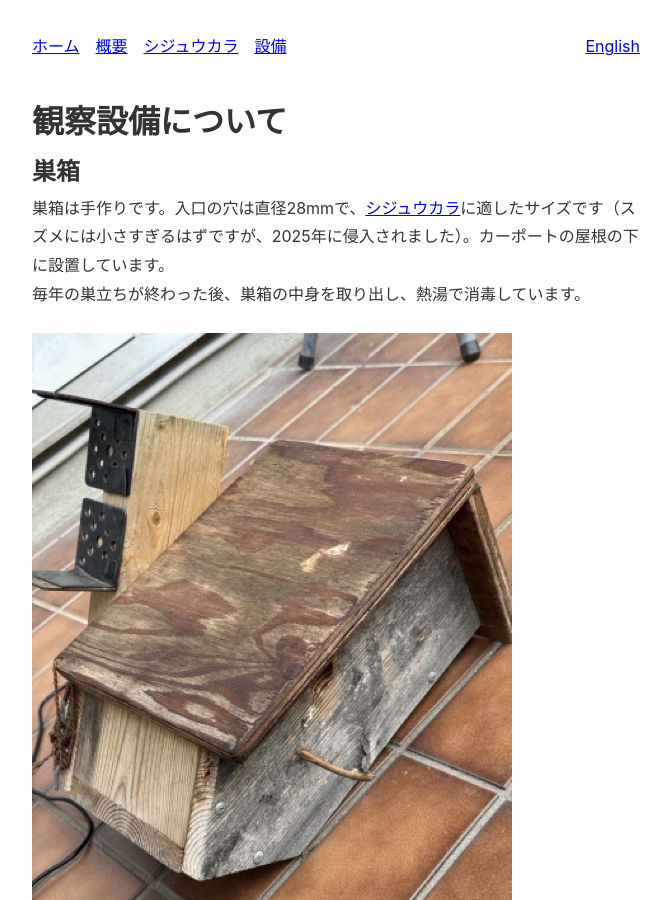
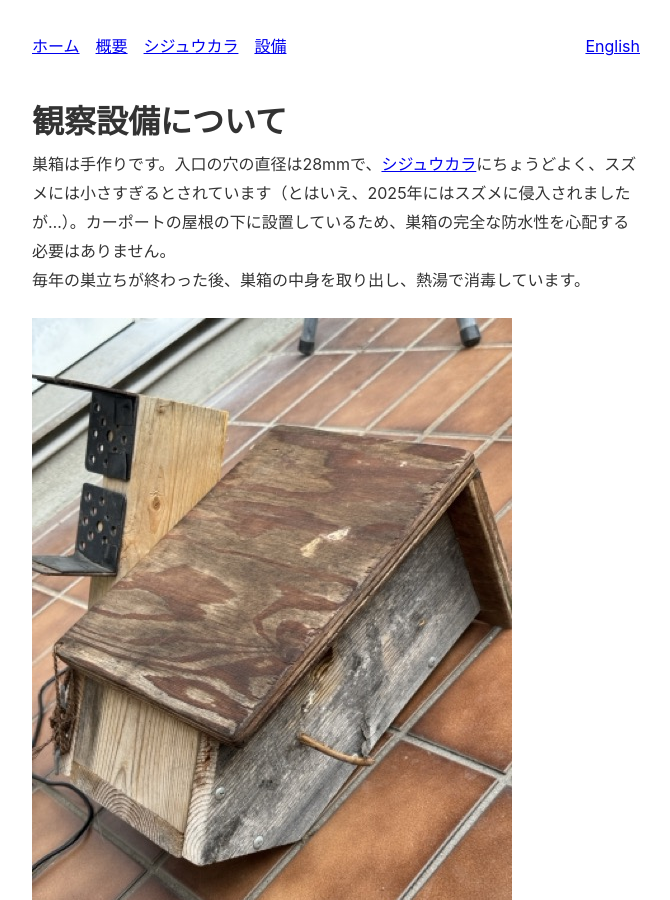
Before and after one commit to tagawa/maison-hina, a Jekyll site: the page built from ja/setup.md, in a window 1280 px wide and 900 px high. Shown: the whole window, without its empty margins (304-974 px from the left). Built offline with Jekyll 4.4.1, drawn with Linux system fonts in a browser that asks for light colours; comment, search, counter and statistics services are not loaded.

Commit message:
Update setup.md

```diff
--- a/ja/setup.md
+++ b/ja/setup.md
@@ -10,9 +10,7 @@ json_ld:
 
 # 観察設備について
 
-## 巣箱
-
-巣箱は手作りです。入口の穴は直径28mmで、[シジュウカラ](https://ja.wikipedia.org/wiki/%E3%82%B7%E3%82%B8%E3%83%A5%E3%82%A6%E3%82%AB%E3%83%A9)に適したサイズです（スズメには小さすぎるはずですが、2025年に侵入されました）。カーポートの屋根の下に設置しています。
+巣箱は手作りです。入口の穴の直径は28mmで、[シジュウカラ](https://ja.wikipedia.org/wiki/%E3%82%B7%E3%82%B8%E3%83%A5%E3%82%A6%E3%82%AB%E3%83%A9)にちょうどよく、スズメには小さすぎるとされています（とはいえ、2025年にはスズメに侵入されましたが…）。カーポートの屋根の下に設置しているため、巣箱の完全な防水性を心配する必要はありません。
 
 毎年の巣立ちが終わった後、巣箱の中身を取り出し、熱湯で消毒しています。
 
```
